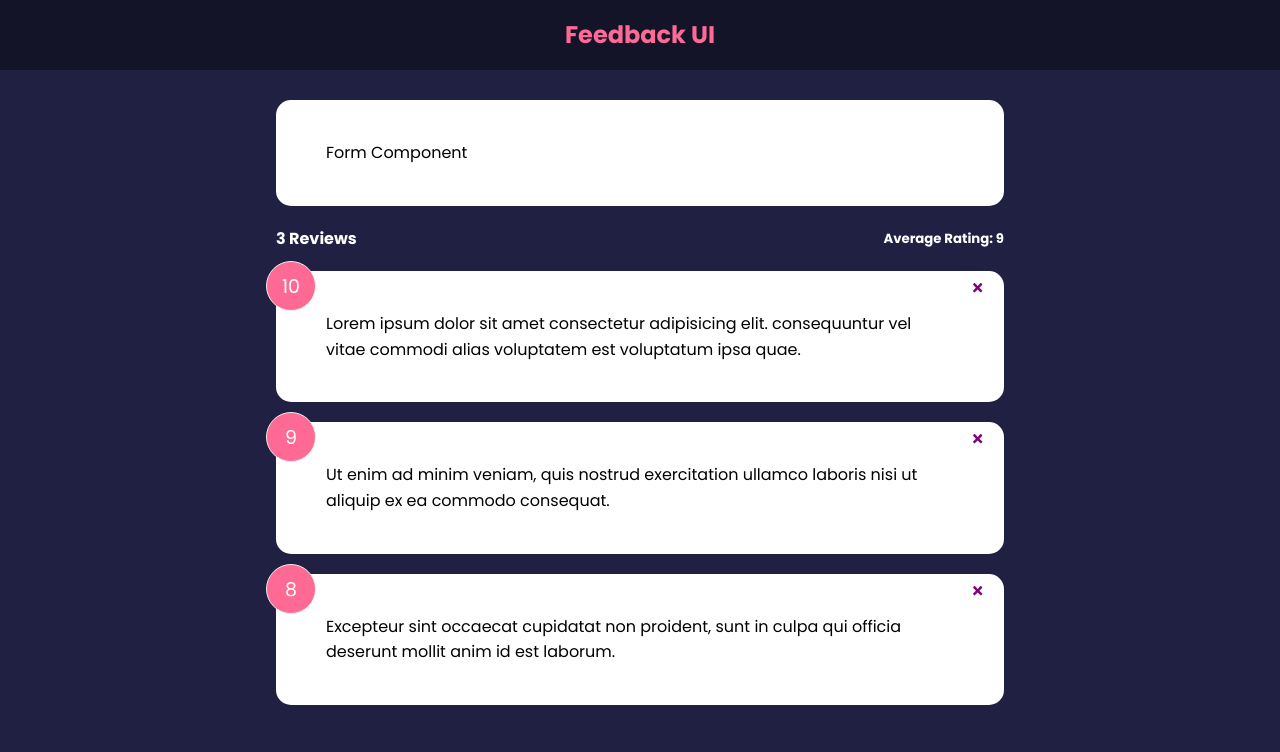
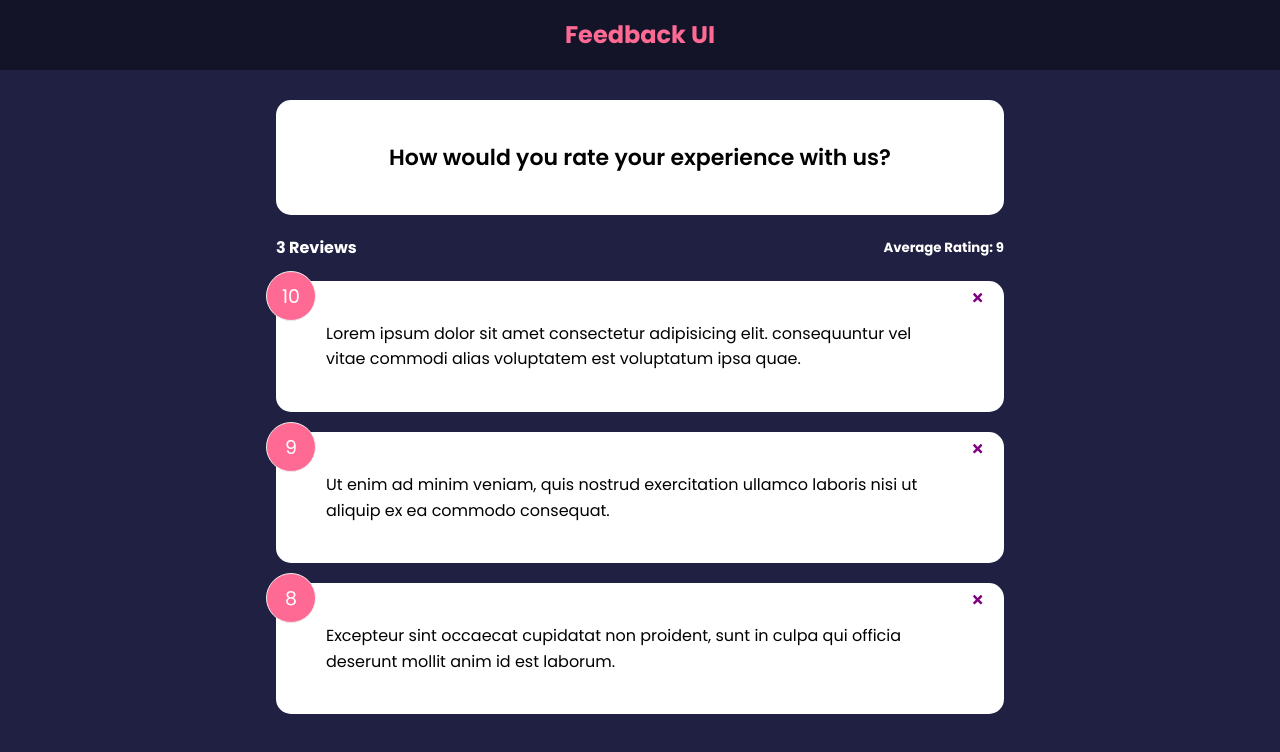
Before and after one commit to bruhu/feedback-app, a React (Create React App) app: page / in a window 1280 px wide. Shown: the top 752 px of the page. Built offline with nearby package versions, Linux system fonts and the light colour scheme.

Commit message:
added todo for rating select component

```diff
--- a/src/components/FeedbackForm.jsx
+++ b/src/components/FeedbackForm.jsx
@@ -3,7 +3,10 @@ import Card from "./shared/Card"
 function FeedbackForm() {
   return (
     <Card>
-      Form Component
+      <form>
+        <h2>How would you rate your experience with us?</h2>
+        {/* @todo - rating select component */}
+      </form>
     </Card>
   )
 }
```
